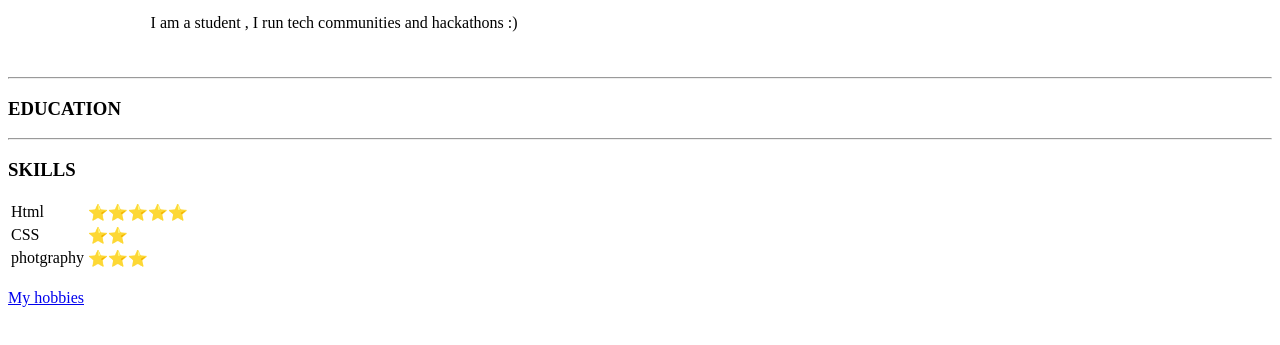
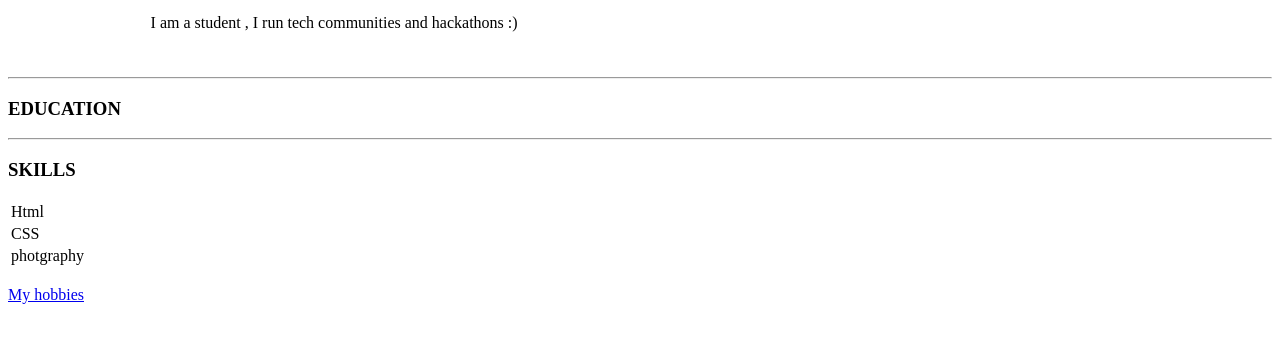
Before and after one commit to WizzNs/cv, a plain HTML site: page index.html in a window 1280 px wide. Shown: the part 129-474 px from the top of the page. Drawn offline with Linux system fonts and the light colour scheme.

Commit message:
Add files via upload

```diff
--- a/index.html
+++ b/index.html
@@ -42,15 +42,15 @@
   <table>
     <tr>
       <td>Html</td>
-      <td>⭐⭐⭐⭐⭐</td>
+      <td></td>
     </tr>
     <tr>
       <td>CSS</td>
-      <td>⭐⭐</td>
+      <td></td>
     </tr>
     <tr>
       <td>photgraphy</td>
-      <td>⭐⭐⭐</td>
+      <td></td>
     </tr>
   </table>
   <br>
```
Also changed, not shown: contactme.html (+1 -0 lines).
